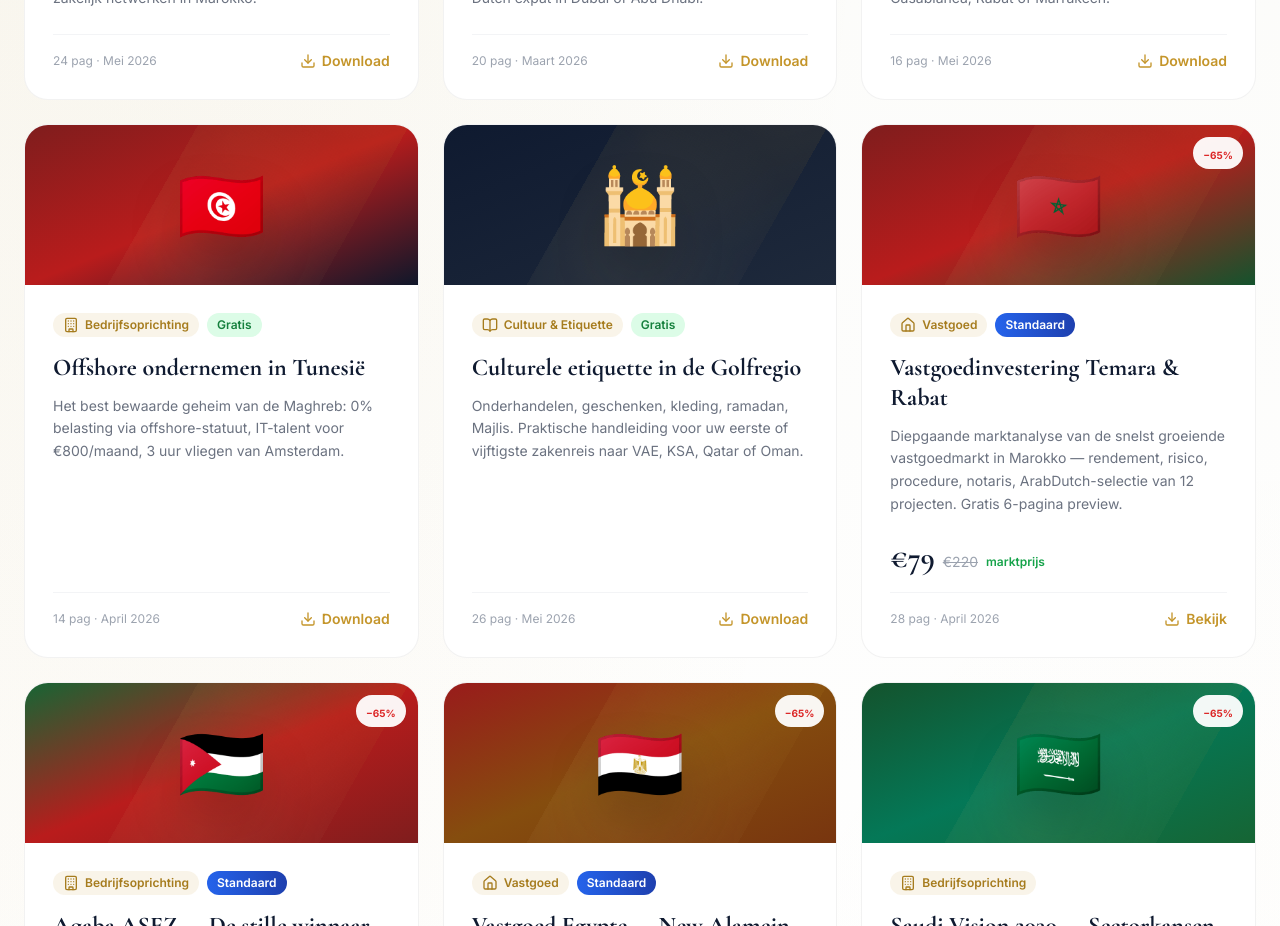
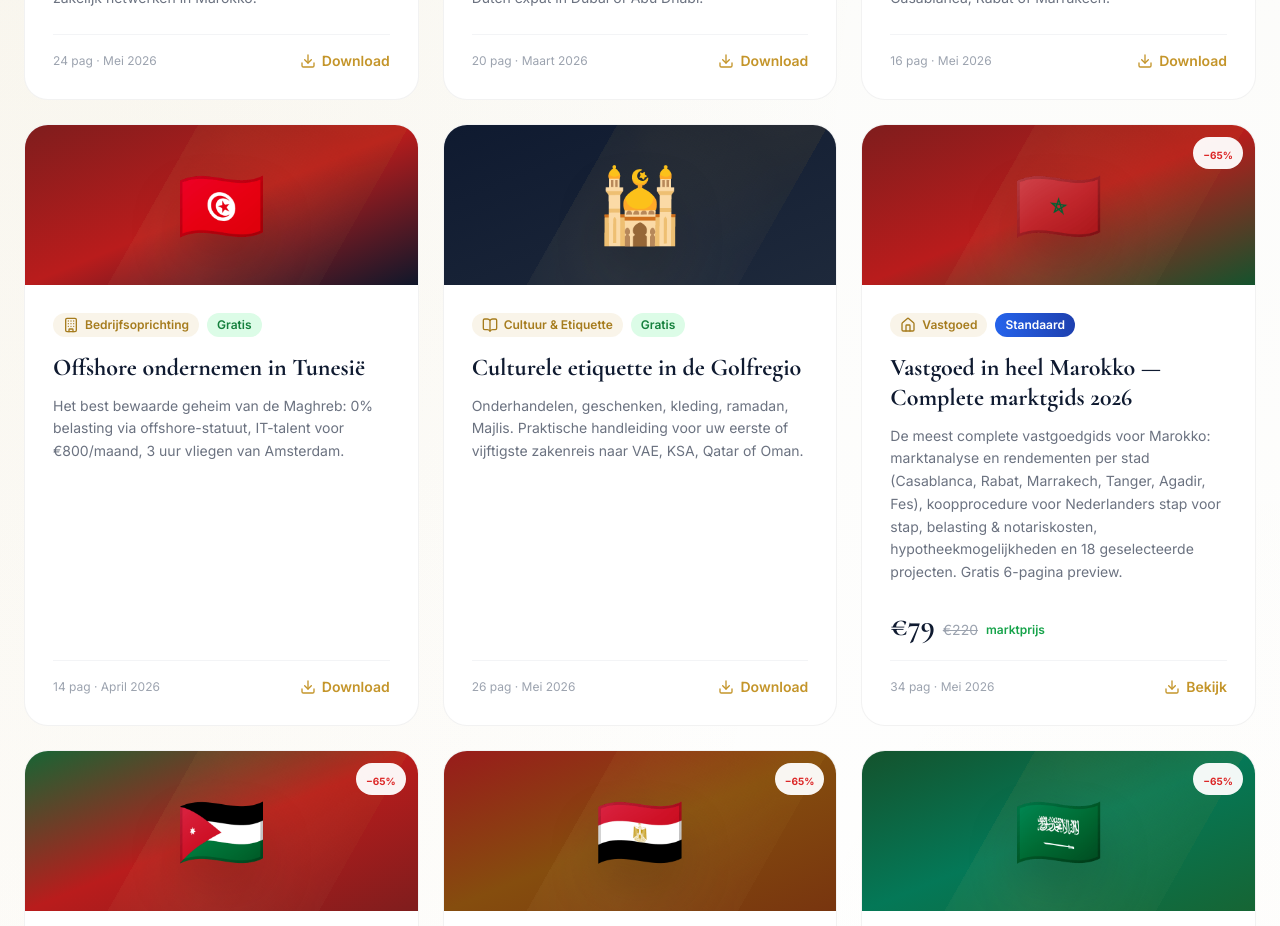
Before and after one commit to holistis/arabdutch, a React (Vite) app: page /inzichten in a window 1280 px wide. Shown: the part 2360-3286 px from the top of the page. Built offline with nearby package versions, Linux system fonts and the light colour scheme; no server answers.

Commit message:
feat: vervang Temara rapport door complete Marokko vastgoedgids 2026

```diff
--- a/src/pages/Inzichten.tsx
+++ b/src/pages/Inzichten.tsx
@@ -84,11 +84,11 @@ const rapporten = [
 
   // === €79 STANDAARD ===
   {
-    slug: "vastgoed-marokko-temara",
-    titel: "Vastgoedinvestering Temara & Rabat",
-    beschrijving: "Diepgaande marktanalyse van de snelst groeiende vastgoedmarkt in Marokko — rendement, risico, procedure, notaris, ArabDutch-selectie van 12 projecten. Gratis 6-pagina preview.",
+    slug: "vastgoed-marokko-complete-gids",
+    titel: "Vastgoed in heel Marokko — Complete marktgids 2026",
+    beschrijving: "De meest complete vastgoedgids voor Marokko: marktanalyse en rendementen per stad (Casablanca, Rabat, Marrakech, Tanger, Agadir, Fes), koopprocedure voor Nederlanders stap voor stap, belasting & notariskosten, hypotheekmogelijkheden en 18 geselecteerde projecten. Gratis 6-pagina preview.",
     land: "marokko", landNaam: "Marokko", vlag: "🇲🇦",
-    categorie: "vastgoed", isGratis: false, paginas: 28, datum: "April 2026", prijs: "€79", marktPrijs: "€220", tier: "standaard",
+    categorie: "vastgoed", isGratis: false, paginas: 34, datum: "Mei 2026", prijs: "€79", marktPrijs: "€220", tier: "standaard",
   },
   {
     slug: "jordanie-asez-vrije-zone",
```
Also changed, not shown: 1 other file (tests, documents, lock files or other folders).
